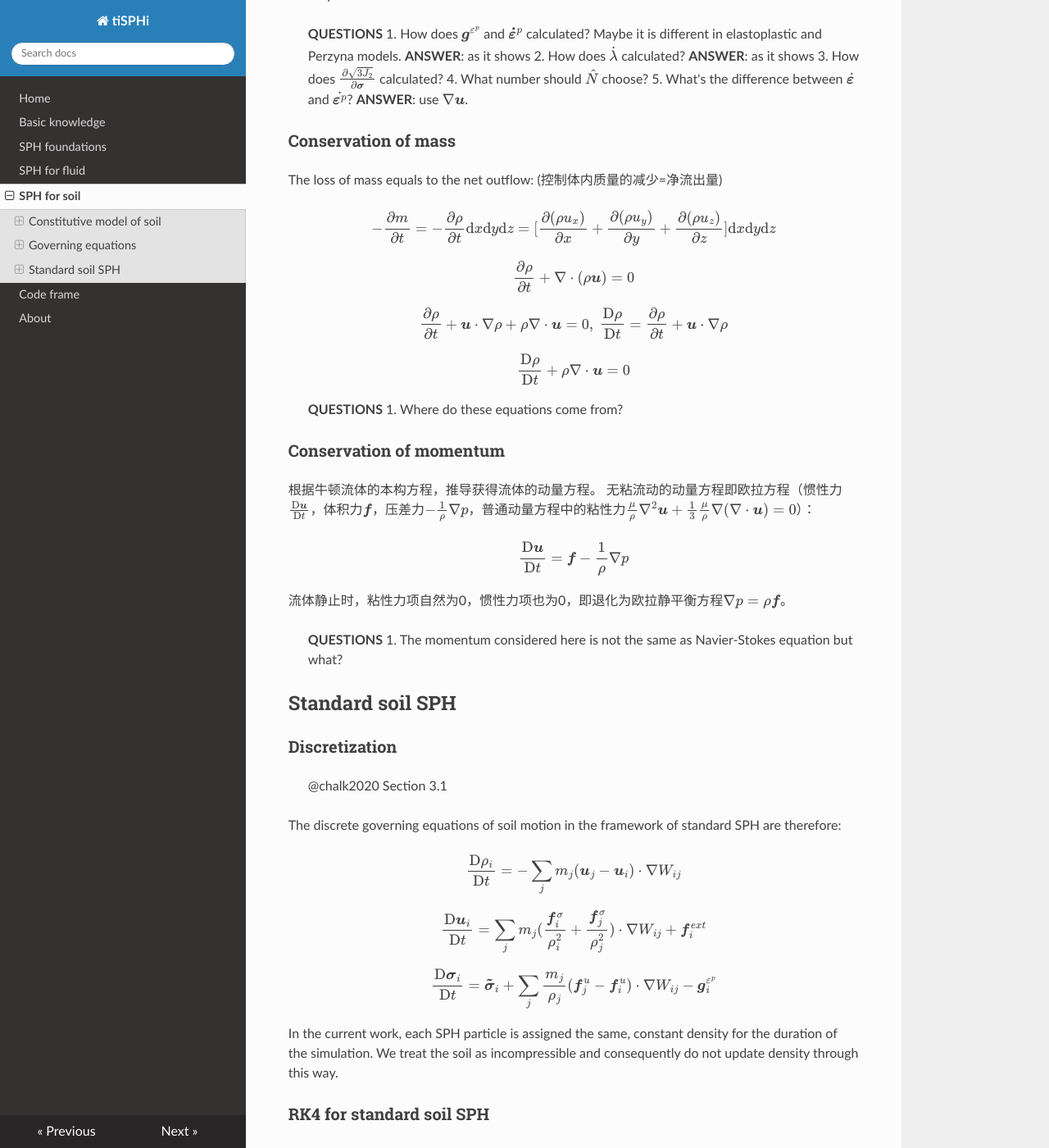
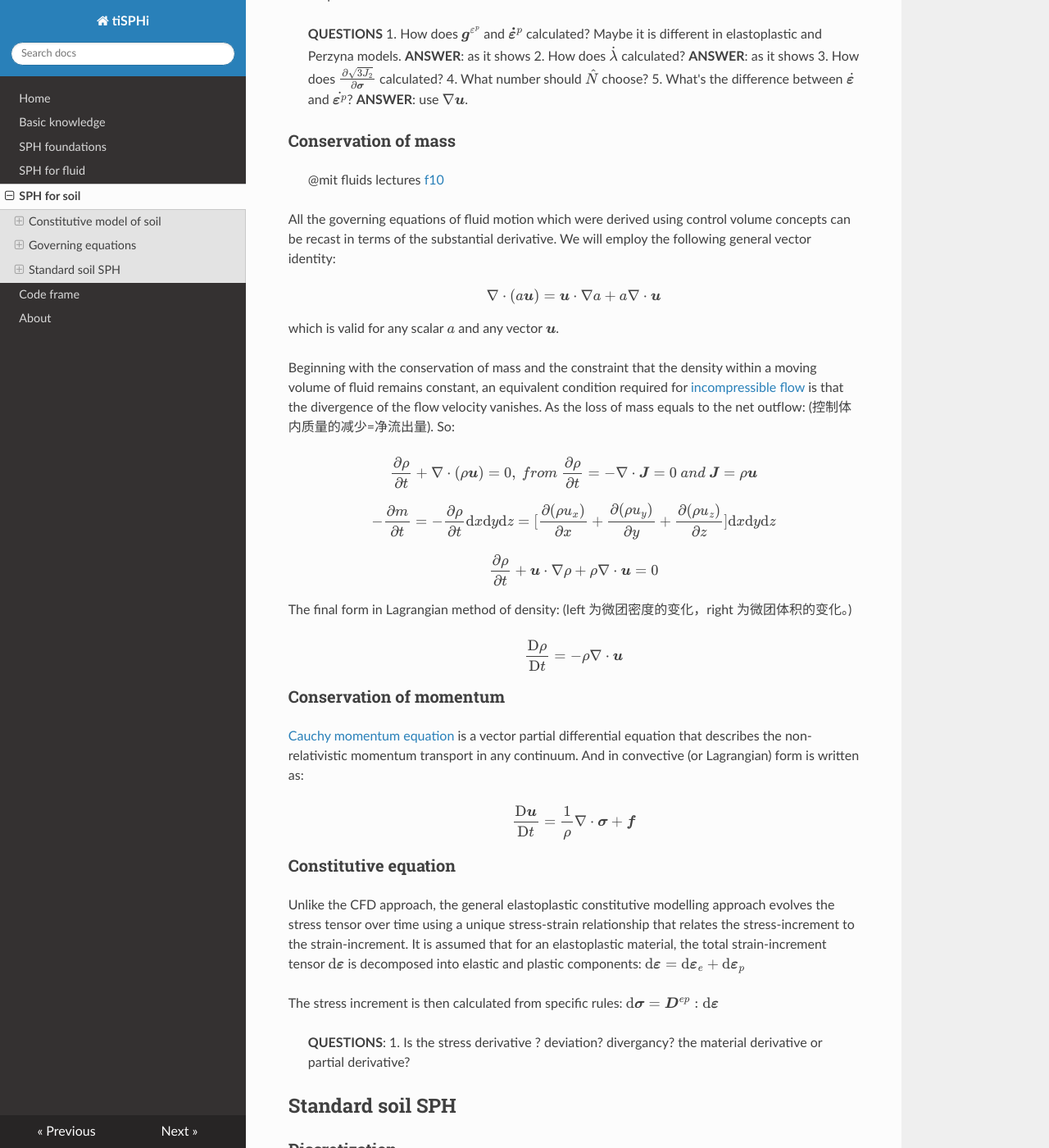
Before and after one commit to Rabmelon/tiSPHi, an MkDocs documentation site: the page built from docs/soil.md, in a window 1280 px wide and 1400 px high, scrolled down 6676 px. Shown: the whole window at 82% size. Built offline with MkDocs 1.6.1, drawn with Linux system fonts in a browser that asks for light colours; nearby versions of some CDN libraries; some of the changed text lies outside the part shown.

Commit message:
note common update

```diff
--- a/docs/soil.md
+++ b/docs/soil.md
@@ -110,7 +110,7 @@ Consider both a **Von Mises** and a **D-P** yield criterion to distinguish betwe
 
 In the elastoplastic model, the stress state is not allowed to exceed the yield surface and I should apply a stress adaptation to particles, after every calculation step. And the elastic and plastic behaviour are distinguished via a stress-dependent yield criterion.
 
-> Bui2008 Section 3.3.1 and Chalk2019 Section 4.3.1
+> @Bui2008 Section 3.3.1 and Chalk2019 Section 4.3.1
 
 But the stress state is not allowed to exceed the yield surfae. The stress must be checked at every step and adapted if it does not lie within a valid range.
 <div align="center">
@@ -237,29 +237,40 @@ which is non-zero only when $\sqrt{3J_2}>f_c$ (according to the Von mises yield
 > 5. What's the difference between $\dot{\boldsymbol{\varepsilon}}$ and $\dot{\boldsymbol{\varepsilon}^p}$? **ANSWER**: use $\nabla \boldsymbol{u}$.
 
 ### Conservation of mass
-The loss of mass equals to the net outflow: (控制体内质量的减少=净流出量)
+> @mit fluids lectures [f10](https://web.mit.edu/16.unified/www/FALL/fluids/Lectures/f10.pdf)
+
+All the governing equations of fluid motion which were derived using control volume concepts can be recast in terms of the substantial derivative. We will employ the following general vector identity:
+
+$$\nabla\cdot(a\boldsymbol{u}) = \boldsymbol{u}\cdot\nabla a + a\nabla\cdot\boldsymbol{u}$$
+
+which is valid for any scalar $a$ and any vector $\boldsymbol{u}$.
+
+Beginning with the conservation of mass and the constraint that the density within a moving volume of fluid remains constant, an equivalent condition required for [incompressible flow](https://en.wikipedia.org/wiki/Incompressible_flow) is that the divergence of the flow velocity vanishes. As the loss of mass equals to the net outflow: (控制体内质量的减少=净流出量). So:
+
+$$\frac{\partial \rho}{\partial t}+\nabla\cdot(\rho\boldsymbol{u})=0,\ from\ \frac{\partial\rho}{\partial t}=-\nabla\cdot\boldsymbol{J}=0\ and\ \boldsymbol{J}=\rho\boldsymbol{u}$$
 
 $$-\frac{\partial m}{\partial t} = -\frac{\partial \rho}{\partial t}{\rm d}x{\rm d}y{\rm d}z=[\frac{\partial (\rho u_x)}{\partial x}+\frac{\partial (\rho u_y)}{\partial y}+\frac{\partial (\rho u_z)}{\partial z}]{\rm d}x{\rm d}y{\rm d}z$$
 
-$$\frac{\partial \rho}{\partial t}+\nabla\cdot(\rho \boldsymbol{u})=0$$
+$$\frac{\partial \rho}{\partial t}+\boldsymbol{u}\cdot\nabla\rho+\rho\nabla\cdot\boldsymbol{u}=0$$
 
-$$\frac{\partial \rho}{\partial t}+\boldsymbol{u}\cdot\nabla\rho+\rho\nabla\cdot\boldsymbol{u}=0, ~ \frac{{\rm D}\rho}{{\rm D}t}=\frac{\partial \rho}{\partial t}+\boldsymbol{u}\cdot\nabla\rho$$
+The final form in Lagrangian method of density: (left 为微团密度的变化，right 为微团体积的变化。)
 
-$$\frac{{\rm D}\rho}{{\rm D}t}+\rho\nabla\cdot\boldsymbol{u}=0$$
-
-> **QUESTIONS**
-> 1. Where do these equations come from?
+$$\frac{{\rm D}\rho}{{\rm D}t}=-\rho\nabla\cdot\boldsymbol{u}$$
 
 ### Conservation of momentum
-根据牛顿流体的本构方程，推导获得流体的动量方程。
-无粘流动的动量方程即欧拉方程（惯性力$\frac{{\rm D}\boldsymbol{u}}{{\rm D}t}$，体积力$\boldsymbol{f}$，压差力$-\frac{1}{\rho}\nabla p$，普通动量方程中的粘性力$\frac{\mu}{\rho}\nabla^2\boldsymbol{u}+\frac{1}{3}\frac{\mu}{\rho}\nabla(\nabla\cdot\boldsymbol{u})=0$）：
 
-$$\frac{{\rm D}\boldsymbol{u}}{{\rm D}t}=\boldsymbol{f}-\frac{1}{\rho}\nabla p$$
+[Cauchy momentum equation](https://en.wikipedia.org/wiki/Cauchy_momentum_equation) is a vector partial differential equation that describes the non-relativistic momentum transport in any continuum. And in convective (or Lagrangian) form is written as:
 
-流体静止时，粘性力项自然为0，惯性力项也为0，即退化为欧拉静平衡方程$\nabla p=\rho\boldsymbol{f}$。
+$$\frac{{\rm D}\boldsymbol{u}}{{\rm D}t}=\frac{1}{\rho}\nabla\cdot\boldsymbol{\sigma}+\boldsymbol{f}$$
 
-> **QUESTIONS**
-> 1. The momentum considered here is not the same as Navier-Stokes equation but what?
+### Constitutive equation
+
+Unlike the CFD approach, the general elastoplastic constitutive modelling approach evolves the stress tensor over time using a unique stress-strain relationship that relates the stress-increment to the strain-increment. It is assumed that for an elastoplastic material, the total strain-increment tensor ${\rm d}\boldsymbol{\varepsilon}$ is decomposed into elastic and plastic components: ${\rm d}\boldsymbol{\varepsilon}={\rm d}\boldsymbol{\varepsilon}_e+{\rm d}\boldsymbol{\varepsilon}_p$
+
+The stress increment is then calculated from specific rules: ${\rm d}\boldsymbol{\sigma}=\boldsymbol{D}^{ep}:{\rm d}\boldsymbol{\varepsilon}$
+
+> **QUESTIONS**:
+> 1. Is the stress derivative ? deviation? divergancy? the material derivative or partial derivative?
 
 ## Standard soil SPH
 
@@ -317,9 +328,9 @@ In standard SPH, these eight eqs are spatially resolved at each calculation step
 * Step 3: calculate the gradient terms $(\nabla\cdot\boldsymbol{f}^{\sigma})_i$ and $(\nabla\cdot\boldsymbol{f}^u)_i$.
 * Step 4: calculate the additional terms for the momentum equation, mainly the body force $\boldsymbol{f}^{ext}_i$ in which gravity is the only one considered. Also if included, the artificial viscosity is calculated here.
 * Step 5: calculate the additional terms for the constitutive equation, mainly the plastic strain function $\boldsymbol{g}^{\varepsilon^p}_i$.
-  * When calculating each particle, the stress state is checked to see if the yield criterion has been met. If the stress state lies within the elastic range ($f<0$ or $f=0,\ {\rm d}f>0$), then $\boldsymbol{g}^{\varepsilon^p}_i = 0$. Otherwise ($f=0,\ {\rm d}f=0$), the plastic term is calculated and $\boldsymbol{g}^{\varepsilon^p}_i$ is non-zero.
-  * The plastic term is a function of stress $\boldsymbol{\sigma}$ and velocity gradients $\nabla \boldsymbol{u}$.
-  * For large deformation problems, the Jaumann stress rate $\tilde{\boldsymbol{\sigma}}_i$ is also updated. This involves gradients of the velocity $\nabla \boldsymbol{u}$.
+    * When calculating each particle, the stress state is checked to see if the yield criterion has been met. If the stress state lies within the elastic range ($f<0$ or $f=0,\ {\rm d}f>0$), then $\boldsymbol{g}^{\varepsilon^p}_i = 0$. Otherwise ($f=0,\ {\rm d}f=0$), the plastic term is calculated and $\boldsymbol{g}^{\varepsilon^p}_i$ is non-zero.
+    * The plastic term is a function of stress $\boldsymbol{\sigma}$ and velocity gradients $\nabla \boldsymbol{u}$.
+    * For large deformation problems, the Jaumann stress rate $\tilde{\boldsymbol{\sigma}}_i$ is also updated. This involves gradients of the velocity $\nabla \boldsymbol{u}$.
 * Step 6: compute $F_1$ and $F_2$ on particles.
 * Step 7: calculate $\boldsymbol{u}_i^2$ and $\boldsymbol{\sigma}_i^2$.
 * Step 8: if necessary, the boundary conditions and stress state are again updated.
```
Also changed, not shown: docs/about.md (+5 -0 lines), docs/fluid.md (+3 -3 lines), docs/foundation.md (+24 -22 lines), docs/math.md (+13 -8 lines), docs/img/Solid_Fluid.png (added), docs/img/rwth_gut_bild_blau_rgb.png (added).
